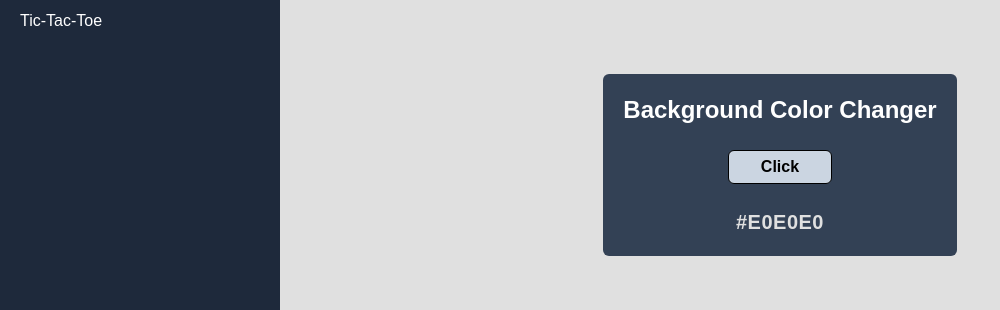
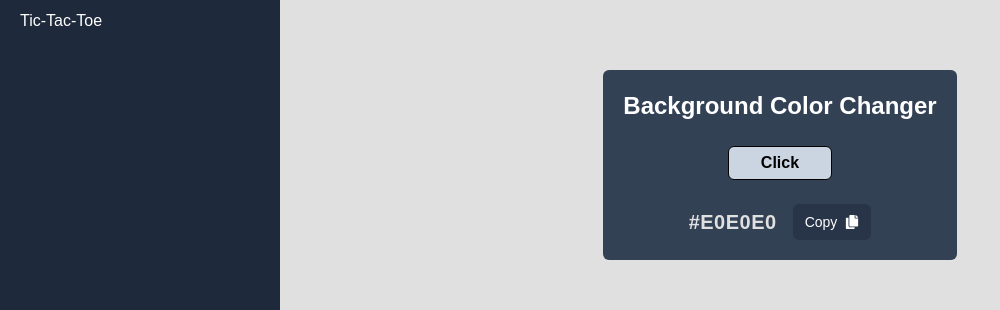
Before and after one commit to ebukathedev/react-playground, a React (Vite) app: page /bg-color-changer in a window 1280 px wide. Shown: the part 235-545 px from the top of the page, without its empty margins (0-1000 px from the left). Built offline with nearby package versions, Linux system fonts and the light colour scheme; a web font is replaced by a local one.

Commit message:
organize components and add copy button

```diff
--- a/src/App.jsx
+++ b/src/App.jsx
@@ -2,8 +2,8 @@ import { useState } from "react";
 import BgColorChanger from "./Apps/BgColorChanger";
 import TodoApp from "./Apps/TodoApp";
 import TypingBox from "./Apps/TypingBox";
-import Navbar from "./components/Navbar";
-import SideBar from "./components/SideBar";
+import Navbar from "./components/Navbar/Navbar";
+import SideBar from "./components/SideBar/SideBar";
 import { Route, Routes } from "react-router-dom";
 import Home from "./pages/Home";
 import Whoops404 from "./pages/Whoops404";
--- a/src/Apps/BgColorChanger.jsx
+++ b/src/Apps/BgColorChanger.jsx
@@ -1,4 +1,5 @@
 import React, { useState } from "react";
+import { FaCopy, FaCheckCircle } from "react-icons/fa";
 
 const BgColorChanger = () => {
 	const hexValues = [
@@ -20,6 +21,7 @@ const BgColorChanger = () => {
 		"f",
 	];
 	const [bgColor, setBgColor] = useState("#e0e0e0");
+	const [isCopied, setIsCopied] = useState(false);
 
 	const handleClick = () => {
 		let color = "#";
@@ -29,6 +31,13 @@ const BgColorChanger = () => {
 		}
 		console.log(color);
 		setBgColor(color);
+		setIsCopied(false);
+	};
+
+	const handleCopy = () => {
+		console.log("Copied: " + bgColor);
+		navigator.clipboard.writeText(bgColor);
+		setIsCopied(true);
 	};
 
 	return (
@@ -36,10 +45,11 @@ const BgColorChanger = () => {
 			className="grid h-full place-items-center"
 			style={{ backgroundColor: bgColor }}
 		>
-			<div className="max-w-[400px] bg-slate-700 flex flex-col space-y-6 p-5 rounded-md">
+			<div className="relative max-w-[400px] bg-slate-700 flex flex-col gap-y-6 p-5 rounded-md">
 				<span className="text-lg font-bold text-white md:text-2xl">
 					Background Color Changer
 				</span>
+
 				<button
 					className="self-center px-8 py-1 font-bold border border-black rounded-md bg-slate-300"
 					onClick={handleClick}
@@ -47,7 +57,30 @@ const BgColorChanger = () => {
 					Click
 				</button>
 
-				<span className="text-xl font-bold tracking-wide text-center uppercase" style={{color: bgColor}}>{ bgColor}</span>
+				<div className="flex items-center justify-center space-x-4">
+					<span
+						className="text-xl font-bold tracking-wide text-center uppercase"
+						style={{ color: bgColor }}
+					>
+						{bgColor}
+					</span>
+					<button
+						className="flex items-center px-3 py-2 space-x-2 text-sm text-white bg-opacity-50 rounded-md bg-slate-800"
+						onClick={handleCopy}
+					>
+						<span>Copy</span>
+						<FaCopy />
+					</button>
+				</div>
+
+				<div
+					className={`absolute flex items-center px-4 py-2 space-x-2 text-sm text-white duration-500 -translate-x-1/2 rounded-md  left-1/2 bg-slate-900 bg-opacity-95 ${
+						isCopied ? "scale-1 -top-16" : "scale-0 top-0 opacity-0"
+					}`}
+				>
+					<span>Copied</span>
+					<FaCheckCircle />
+				</div>
 			</div>
 		</section>
 	);
--- a/src/components/Navbar.jsx
+++ b/src/components/Navbar/Navbar.jsx
@@ -1,6 +1,6 @@
 import React, { useState } from "react";
 import HamburgerButton from "./HamburgerButton";
-import Logo from "./Logo";
+import Logo from "../Logo";
 
 const Navbar = ({ isOpen, onClick }) => {
 	return (
--- a/src/components/AppLinksList.jsx
+++ b/src/components/SideBar/AppLinksList.jsx
@@ -3,7 +3,7 @@ import AppLink from "./AppLink";
 
 const AppLinksList = () => {
 	return (
-		<ul className="flex flex-col space-y-2 overflow-y-scroll text-white">
+		<ul className="flex flex-col space-y-2 text-white">
 			<AppLink title="Background Color Changer" path="bg-color-changer" />
 			<AppLink title="Typing Box" path="typing-box" />
 			<AppLink title="Todo App" path="todo-app" />
--- a/src/components/SideBar.jsx
+++ b/src/components/SideBar/SideBar.jsx
@@ -1,5 +1,5 @@
 import React from "react";
-import Logo from "./Logo";
+import Logo from "../Logo";
 import AppLinksList from "./AppLinksList";
 
 const sideBarStyles =
@@ -14,11 +14,6 @@ const SideBar = ({ isOpen }) => {
 		>
 			<Logo styles="hidden lg:flex px-5" />
 			<AppLinksList />
-			<footer className="hidden mt-auto bg-red-300 ">
-				<span>Gi</span>
-				<span>Gi</span>
-				<span>Gi</span>
-			</footer>
 		</aside>
 	);
 };
```
Also changed, not shown: src/Apps/StarRatingApp.jsx (added), src/components/Navbar/HamburgerButton.jsx (renamed from src/components/HamburgerButton.jsx), src/components/SideBar/AppLink.jsx (renamed from src/components/AppLink.jsx).
